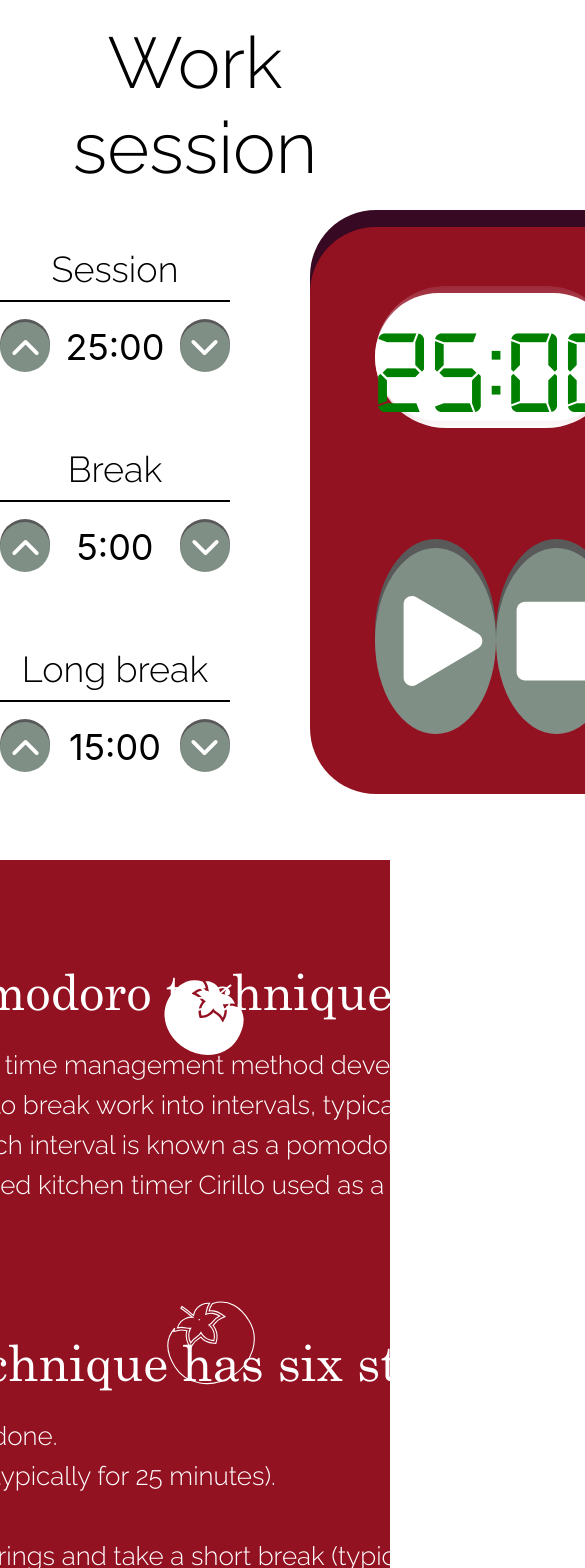
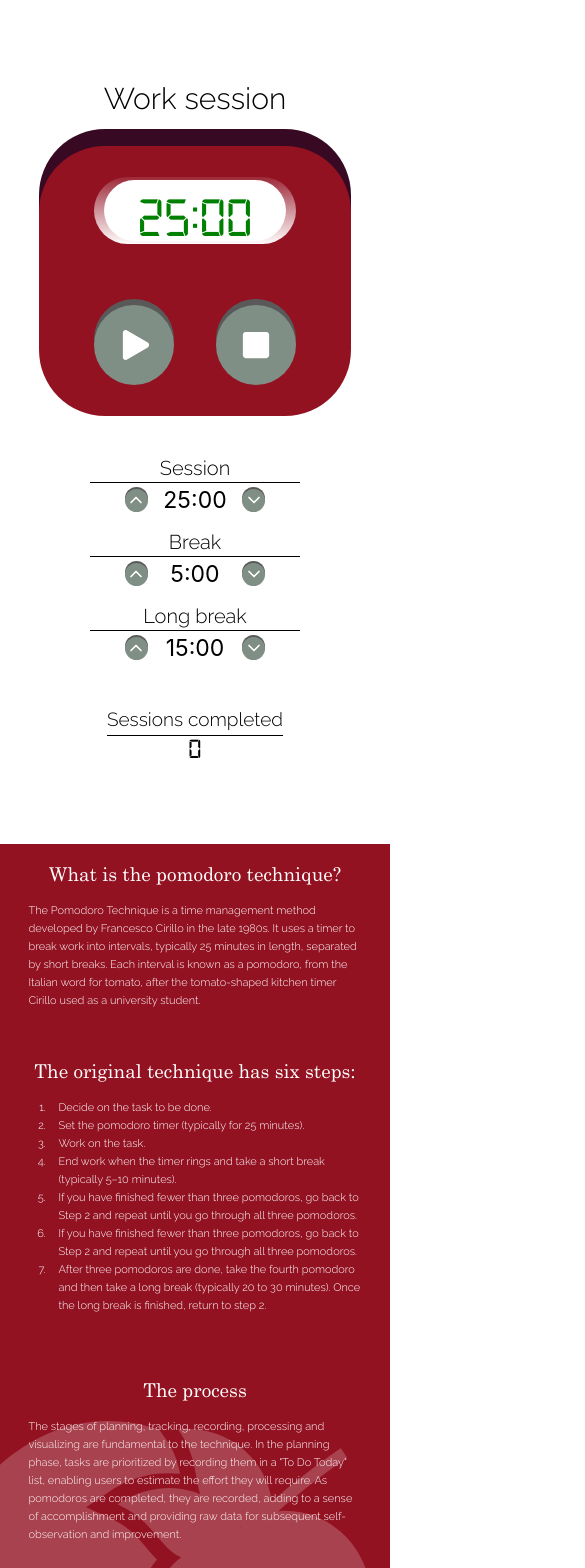
Before and after one commit to davidGasanov/Pomodoro-clock, a React (Create React App) app: page / in a window 390 px wide. Shown: the top 1568 px of the page, 585 px wide, since content can reach past the window. Built offline with nearby package versions, Linux system fonts and the light colour scheme; no server answers.

Commit message:
style: add responsive design to extra small screens

```diff
--- a/src/App.css
+++ b/src/App.css
@@ -358,9 +358,352 @@ button[type="play"] > svg {
 
 /* --- Media queries --- */
 
+/* Extra small */
+
+@media (max-width: 480px) {
+  .display-and-control {
+    flex-direction: column;
+    align-items: center;
+    justify-content: space-around;
+    height: auto;
+    margin: 0;
+    gap: 40px;
+  }
+
+  .status-display {
+    font-size: 30px;
+    padding-bottom: 10px;
+  }
+
+  .clock-box {
+    min-width: 290px;
+    width: 80%;
+    height: 270px;
+    order: -1;
+    margin: 0;
+  }
+
+  .clock-and-controls {
+    min-height: 100vh;
+  }
+
+  .time-card-div {
+    width: 90%;
+    flex-direction: column;
+    gap: 15px;
+  }
+
+  .time-card {
+    width: 100%;
+    justify-items: center;
+  }
+
+  .time-card-title {
+    font-size: 20px;
+    margin-bottom: 2px;
+  }
+
+  .time-card-indicator {
+    font-size: 23px;
+    width: auto;
+  }
+
+  .time-card-item {
+    height: 40px;
+  }
+
+  .time-toggles{
+    width: 40%;
+    height: 30px;
+  }
+
+  .finished-pomos-container {
+    width: auto;
+    height: auto;
+    margin-bottom: 30px;
+  }
+
+  .finished-pomos-title {
+    font-size: 19px;
+    margin: 5px 0px;
+  }
+
+  .divider{
+    height: 1px;
+    margin-bottom: 2px;
+  }
+
+  .time-card > .divider {
+    width: 60%;
+  }
+
+  .finished-pomos-count {
+    font-size: 28px;
+  }
+
+
+  .time-box {
+    font-size: 56px;
+  }
+
+  .button-small {
+    width: 23px;
+    height: 23px;
+    filter: drop-shadow(0 -2px 0 #595959);
+  }
+
+  .button-small svg {
+    width: 20px;
+    height: 20px;
+  }
+
+  .button-small[clicked="true"] {
+    box-sizing: border-box;
+    margin-bottom: 2px;
+    filter: drop-shadow(0 -1px 0 #383838);
+  }
+
+  button[type="play"] > svg {
+    margin-left: 5px;
+  }
+
+
+  .button-large {
+    width: 80px;
+    height: 80px;
+    filter: drop-shadow(0 -6px 0 #595959);
+  }
+
+  .button-large svg {
+    width: 30px;
+    height: 30px;
+  }
+
+  .button-large[clicked="true"] {
+    position: relative;
+    bottom: 3px;
+    filter: drop-shadow(0 -3px 0 #383838);
+  }
+
+
+  .pomoinfo-container{
+    gap: 20px;
+    padding: 0 10px;
+  }
+
+  .pomoinfo-title {
+    font-size: 19px;
+    text-align: center;
+    line-height: 27px;
+  }
+
+  .pomoinfo-section,
+  .credits{
+    min-width: 290px;
+    width: 90%;
+  }
+
+  .pomoinfo-section{
+    margin: 0;
+  }
+
+
+  .tomato-container-1, .tomato-container-2, .tomato-container-4{
+    display: none;
+  }
+
+  .pomoinfo-paragraph,
+  .pomoinfo-step {
+    font-size: 11px;
+    line-height: 18px;
+  }
+
+  .pomoinfo-steps{
+    padding-left: 20px;
+  }
+
+  .credits-title{
+    font-size: 15px;
+  }
+
+  .credits p{
+    font-size: 12px;
+  }
+
+}
+
+
+/* Small */
+
+@media (min-width: 481px) and (max-width: 768px) {
+  .display-and-control {
+    flex-direction: column;
+    align-items: center;
+    justify-content: space-around;
+    height: auto;
+    margin: 0;
+    gap: 60px;
+  }
+
+  .status-display {
+    font-size: 44px;
+    padding-bottom: 10px;
+  }
+
+  .clock-box {
+    min-width: 400px;
+    width: 70%;
+    height: 350px;
+    order: -1;
+    margin: 0;
+  }
+
+  .clock-and-controls {
+    min-height: 90vh;
+  }
+
+  .time-card-div {
+    width: 90%;
+    flex-direction: column;
+    gap: 30px;
+  }
+
+  .time-card {
+    width: 100%;
+    justify-items: center;
+  }
+
+  .time-card-title {
+    font-size: 25px;
+    margin-bottom: 5px;
+  }
+
+  .time-card-indicator {
+    font-size: 30px;
+    width: auto;
+  }
+
+  .time-card-item {
+    height: 40px;
+  }
+
+  .time-toggles{
+    width: 40%;
+  }
+
+  .finished-pomos-container {
+    width: auto;
+    height: auto;
+    margin-bottom: 30px;
+  }
+
+  .finished-pomos-title {
+    font-size: 23px;
+    margin-top: 0;
+  }
+
+  .divider{
+    margin-bottom: 5px;
+    height: 1px;
+  }
+
+  .time-card > .divider {
+    width: 60%;
+  }
+
+  .finished-pomos-count {
+    font-size: 36px;
+  }
+
+
+  .time-box {
+    font-size: 63px;
+  }
+
+  .button-small {
+    width: 30px;
+    height: 30px;
+    filter: drop-shadow(0 -2px 0 #595959);
+  }
+
+  .button-small svg {
+    width: 23px;
+    height: 23px;
+  }
+
+  button[type="play"] > svg {
+    margin-left: 5px;
+  }
+
+
+  .button-large {
+    width: 100px;
+    height: 100px;
+    filter: drop-shadow(0 -6px 0 #595959);
+  }
+
+  .button-large svg {
+    width: 40px;
+    height: 40px;
+  }
+
+  .button-large[clicked="true"] {
+    position: relative;
+    bottom: 3px;
+    filter: drop-shadow(0 -3px 0 #383838);
+  }
+
+
+  .pomoinfo-container{
+    gap: 20px;
+  }
+
+  .pomoinfo-title {
+    font-size: 26px;
+    text-align: center;
+    line-height: 27px;
+  }
+
+  .pomoinfo-section,
+  .credits{
+    min-width: 420px;
+    width: 80%;
+  }
+
+  .pomoinfo-section{
+    margin: 0;
+  }
+
+
+  .tomato-container-1, .tomato-container-2, .tomato-container-4{
+    display: none;
+  }
+
+  .pomoinfo-paragraph,
+  .pomoinfo-step {
+    font-size: 16px;
+    line-height: 22px;
+  }
+
+  .pomoinfo-steps{
+    padding-left: 20px;
+  }
+
+  .credits-title{
+    font-size: 20px;
+  }
+
+  .credits p{
+    font-size: 16px;
+  }
+
+}
+
+
+
 /* Medium */
 
-@media (min-width: 768px) and (max-width: 1024px) {
+@media (min-width: 769px) and (max-width: 1024px) {
   .display-and-control {
     flex-direction: column;
     align-items: center;
@@ -459,8 +802,7 @@ button[type="play"] > svg {
   }
 
   .pomoinfo-section,
-  .credits,
-  .pomoinfo-steps {
+  .credits {
     width: 90%;
   }
 
@@ -485,6 +827,11 @@ button[type="play"] > svg {
     font-size: 20px;
   }
 }
+
+
+
+
+/* Large */
 
 @media (min-width: 1025px) and (max-width: 1200px) {
   .display-and-control {
@@ -566,8 +913,7 @@ button[type="play"] > svg {
   }
 
   .pomoinfo-section,
-  .credits,
-  .pomoinfo-steps {
+  .credits{
     width: 90%;
   }
 
--- a/src/components/Pomodoroinfo.js
+++ b/src/components/Pomodoroinfo.js
@@ -59,7 +59,7 @@ const Pomodoroinfo = () => {
       </div>
 
       <div className="pomoinfo-section">
-        <h2 className="pomoinfo-title">Additional suggestions:</h2>
+        <h2 className="pomoinfo-title">The process</h2>
         <p className="pomoinfo-paragraph">
         {"  "}The stages of planning, tracking, recording, processing and
           visualizing are fundamental to the technique. In the planning
```
